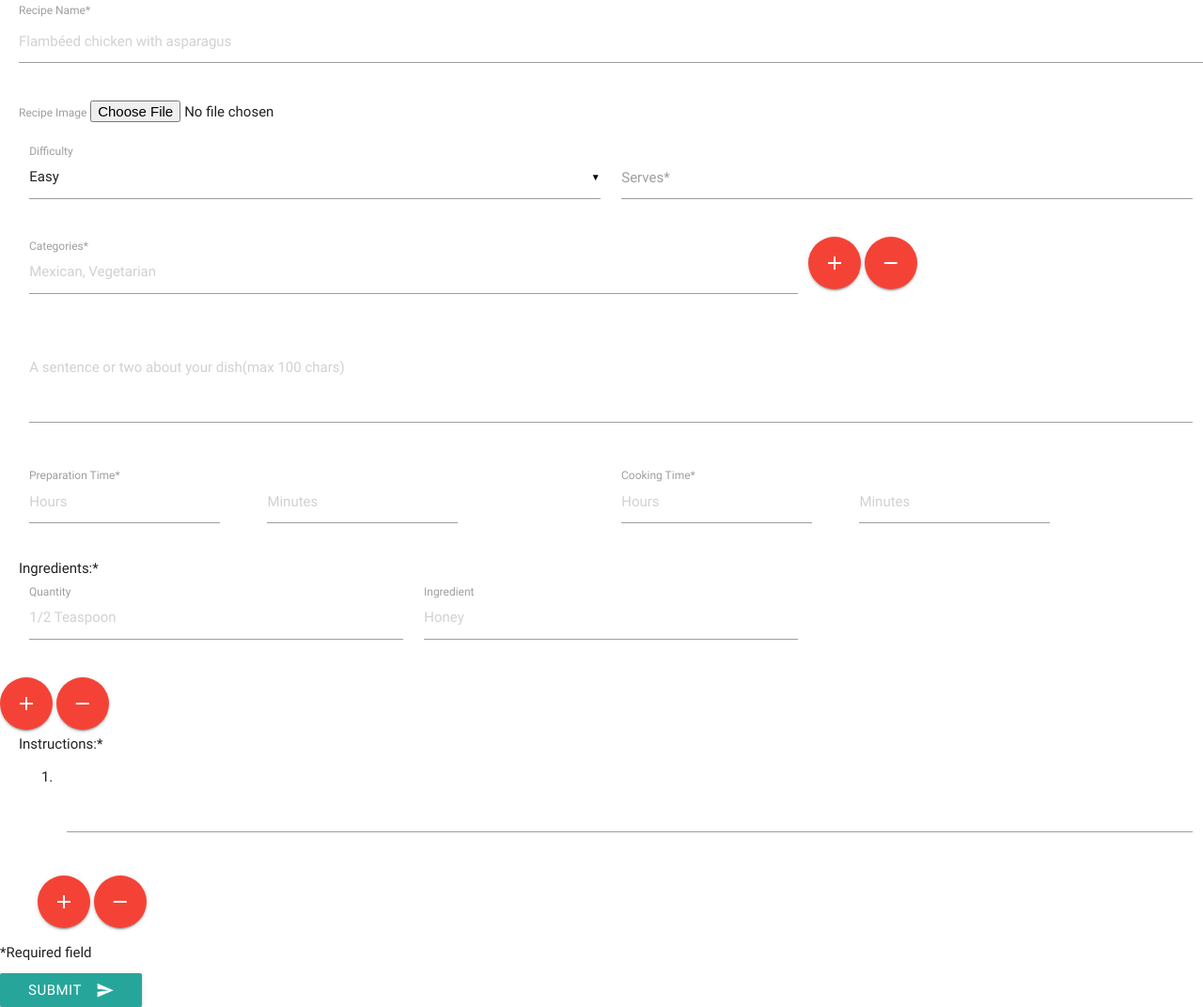
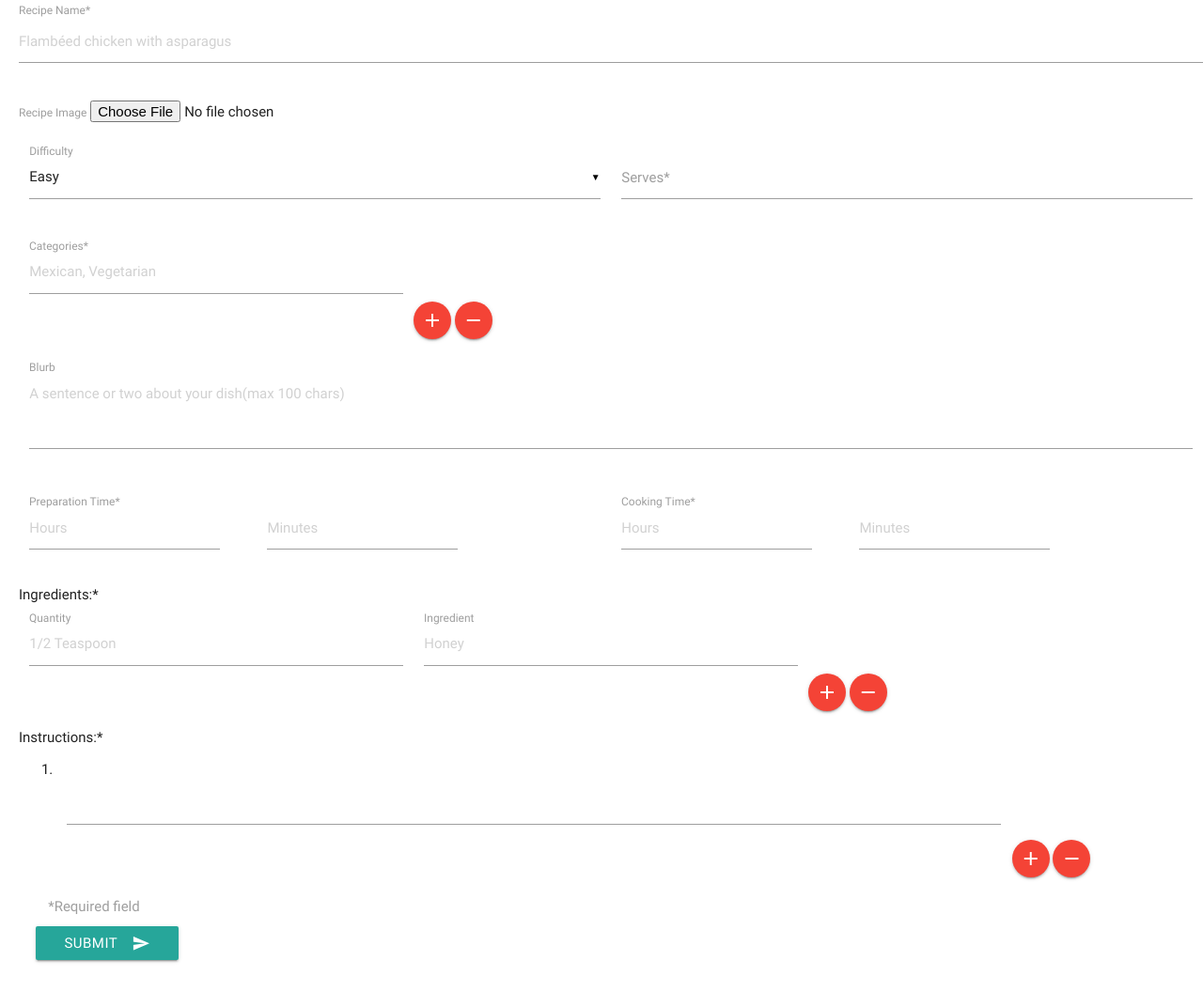
Before and after one commit to Code-Institute-Submissions/milestone-project-5, a Flask app: page /addrecipe in a window 1280 px wide. Shown: the part 127-1199 px from the top of the page at 94% size. After the commit the page ends 1152 px from the top, so only its background shows below. Run offline with Flask 2, Linux system fonts and the light colour scheme; a user stored in the database is signed in; data that the repository does not hold is empty; some libraries are stand-ins or nearby versions.

Commit message:
add styling to add recipe page

```diff
--- a/static/css/styles.css
+++ b/static/css/styles.css
@@ -8,9 +8,23 @@ form h6{
     padding-left:10px;
 }
 
+form .btn-row{
+    padding-left: 5%;
+    margin-top: -2.5%;
+}
+
 form .instruction-input-field{
     margin-top: -1% !important;
     position:  relative;
+}
+
+form .required-explanation{
+    margin-left: 4%;
+    color: #9e9e9e;
+}
+form .submit-btn{
+    margin-left: 3%;
+    margin-bottom:2%;
 }
 
 @media(min-width:750px) {
@@ -21,4 +35,11 @@ form .instruction-input-field{
 form h6{
     padding-left:20px;
 }
+
+form .btn-row{
+    padding-left: 3%;
 }
+
+
+
+}
--- a/templates/addrecipe.html
+++ b/templates/addrecipe.html
@@ -29,21 +29,21 @@
 
 
     <div class="row">
-        <div class="input-field col s4 m8">
+        <div class="input-field col s8 m4">
             <label for="categories">Categories*</label>
             <input type="text" name="category-0" id="category-0" class="autocomplete categoriesAutocomplete" placeholder="Mexican, Vegetarian" required>
 
         </div>
-        <a class="btn-floating btn-large waves-effect waves-light red" id="add-category"><i class="material-icons">add</i></a>
-        <a class="btn-floating btn-large waves-effect waves-light red" id="remove-category"><i class="material-icons">remove</i></a>
     </div>
-
-
+    <div class="row categories-btn-row btn-row">
+        <a class="btn-floating btn-small waves-effect waves-light red" id="add-category"><i class="material-icons">add</i></a>
+        <a class="btn-floating btn-small waves-effect waves-light red" id="remove-category"><i class="material-icons">remove</i></a>
+    </div>
 
     <div class="row">
         <div class="input-field col s12">
             <textarea id="blurb" name="blurb" class="materialize-textarea" data-length="100" placeholder="A sentence or two about your dish(max 100 chars)"></textarea>
-            <label for="textarea1"></label>
+            <label for="blurb">Blurb</label>
         </div>
     </div>
 
@@ -72,30 +72,32 @@
             <input type="text" name="ingredient-0" id="ingredient-0" class="autocomplete ingredientsAutocomplete" placeholder="Honey" required>
         </div>
     </div>
-    <a class="btn-floating btn-large waves-effect waves-light red" id="add-ingredient"><i class="material-icons">add</i></a>
-    <a class="btn-floating btn-large waves-effect waves-light red" id="remove-ingredient"><i class="material-icons">remove</i></a>
-
+    <div class="row ingredient-btn-row btn-row">
+        <a class="btn-floating btn-small waves-effect waves-light red" id="add-ingredient"><i class="material-icons">add</i></a>
+        <a class="btn-floating btn-small waves-effect waves-light red" id="remove-ingredient"><i class="material-icons">remove</i></a>
+    </div>
 
     <h6>Instructions:*</h6>
     <ol>
         <div class="row instruction-row-1">
             <li>
-                <div class="instruction-input-field col s12">
+                <div class="instruction-input-field col s10">
                     <textarea id="instruction-1" name="instruction-1" class="materialize-textarea" required> </textarea>
                 </div>
             </li>
         </div>
-        <a class="btn-floating btn-large waves-effect waves-light red" id="add-instruction"><i class="material-icons">add</i></a>
-        <a class="btn-floating btn-large waves-effect waves-light red" id="remove-instruction"><i class="material-icons">remove</i></a>
+        <div class="row instruction-btn-row btn-row">
+            <a class="btn-floating btn-small waves-effect waves-light red" id="add-instruction"><i class="material-icons">add</i></a>
+            <a class="btn-floating btn-small waves-effect waves-light red" id="remove-instruction"><i class="material-icons">remove</i></a>
+        </div>
     </ol>
 
     <p class="required-explanation">*Required field</p>
 
-    <button class="btn waves-effect waves-light" type="submit">Submit <i class="material-icons right">send</i></button>
+    <button class="btn waves-effect waves-light submit-btn" type="submit">Submit <i class="material-icons right">send</i></button>
 
 
 </form>
-
 
 <script>
 
--- a/templates/base.html
+++ b/templates/base.html
@@ -42,7 +42,7 @@
                  if (categoryCount > 0){
                 $(`#category-${categoryCount}`).remove();
                 categoryCount--;
-                 };
+                 }
             });
 
 
@@ -53,7 +53,7 @@
 
 
             $("#add-ingredient").click(function() {
-                $(this).before(`
+                $(".ingredient-btn-row").before(`
                     <div class="row ingredient-row-${++ingredientCount}">
                          <div class="input-field col s4">
                             <label for="quantity">Quantity</label>
@@ -83,15 +83,17 @@
             });
 
             $("#remove-ingredient").click(function() {
+                if (ingredientCount > 0){
                 $(`.ingredient-row-${ingredientCount}`).remove();
                 ingredientCount--;
+                }
             });
 
             let instructionCount = 1;
 
             $("#add-instruction").click(function() {
-                $(this).before(`  <div class = "row instruction-row-${++instructionCount}"><li>
-                    <div class="instruction-input-field col s12">
+                $(".instruction-btn-row").before(`  <div class = "row instruction-row-${++instructionCount}"><li>
+                    <div class="instruction-input-field col s10">
                         <textarea id="instruction-${instructionCount}" name= "instruction-${instructionCount}" class="materialize-textarea"></textarea>
                     </div>
 
@@ -99,7 +101,9 @@
             });
 
             $("#remove-instruction").click(function() {
+                if (instructionCount > 1){
                 $(`.instruction-row-${instructionCount--}`).remove();
+                }
             });
 
 
```
